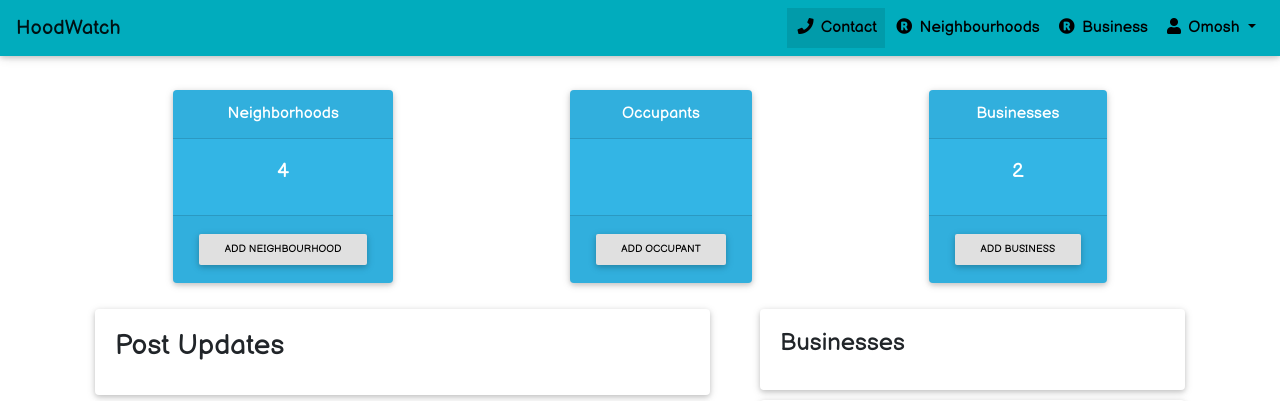
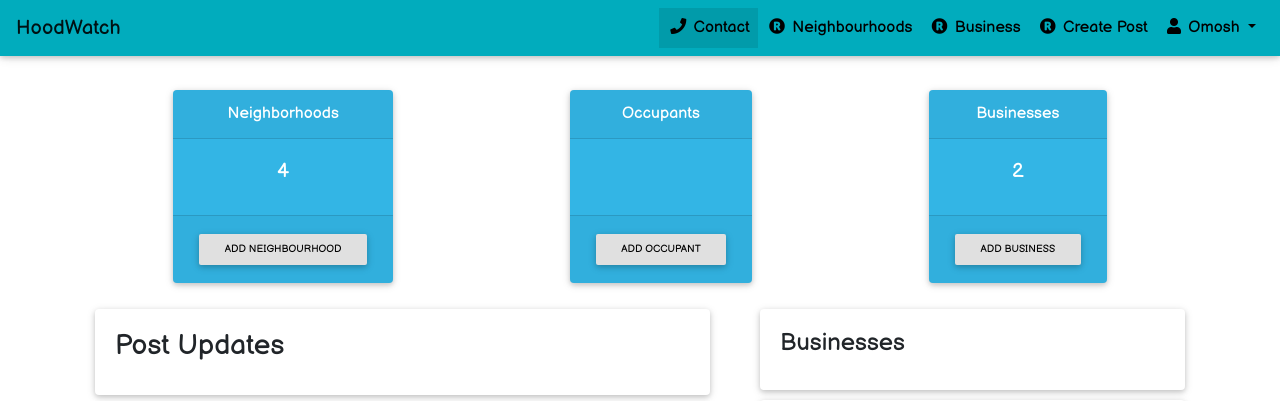
Before and after one commit to DerrickOdhiambo/Neighbourhood, a Django app: page /home/ in a window 1280 px wide. Shown: the top 401 px of the page. Run offline with Django 3.2, Linux system fonts and the light colour scheme; a user stored in the database is signed in; data comes from the database, SQL or seed files in the repository; parts of the project's set-up code (start-up, migrations or seed data) failed here and were passed over; some libraries are stand-ins or nearby versions; some web fonts are replaced.

Commit message:
add a link

```diff
--- a/hood/templates/hood/navbar.html
+++ b/hood/templates/hood/navbar.html
@@ -36,6 +36,11 @@
             <i class="fas fa-registered"></i> Business
           </a>
         </li>
+        <li class="nav-item">
+          <a class="nav-link" href="{% url 'post-create' %}">
+            <i class="fas fa-registered"></i> Create Post
+          </a>
+        </li>
         <li class="nav-item dropdown">
           <a class="nav-link dropdown-toggle" id="navbarDropdownMenuLink-4" data-toggle="dropdown" aria-haspopup="true"
             aria-expanded="false">
```
